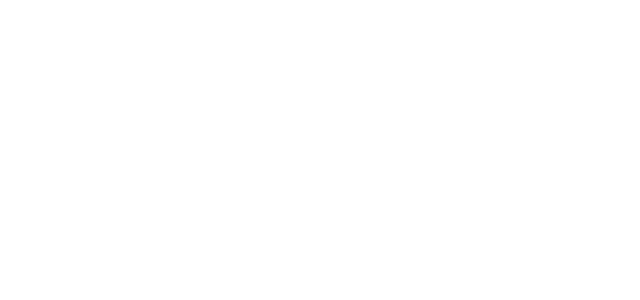
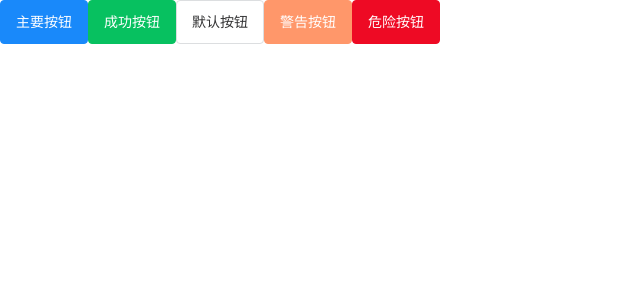
Before and after one commit to cloud-ripple/friend-match-frontend, a Vue app: page / in a window 1280 px wide. Before the commit this address had no page. Shown: the top 300 px of the page, without its empty margins (0-640 px from the left). Built offline with nearby package versions, Linux system fonts and the light colour scheme.

Commit message:
安装vant-按需引入组件样式配置

```diff
--- a/package.json
+++ b/package.json
@@ -13,6 +13,7 @@
   },
   "dependencies": {
     "pinia": "^2.1.7",
+    "vant": "^4.7.3",
     "vue": "^3.3.4",
     "vue-router": "^4.2.5"
   },
@@ -20,6 +21,7 @@
     "@rushstack/eslint-patch": "^1.3.3",
     "@tsconfig/node18": "^18.2.2",
     "@types/node": "^18.18.5",
+    "@vant/auto-import-resolver": "^1.0.2",
     "@vitejs/plugin-vue": "^4.4.0",
     "@vue/eslint-config-prettier": "^8.0.0",
     "@vue/eslint-config-typescript": "^12.0.0",
@@ -29,6 +31,7 @@
     "npm-run-all2": "^6.1.1",
     "prettier": "^3.0.3",
     "typescript": "~5.2.0",
+    "unplugin-vue-components": "^0.25.2",
     "vite": "^4.4.11",
     "vue-tsc": "^1.8.19"
   }
--- a/src/App.vue
+++ b/src/App.vue
@@ -3,7 +3,11 @@
 </script>
 
 <template>
-
+  <van-button type="primary">主要按钮</van-button>
+  <van-button type="success">成功按钮</van-button>
+  <van-button type="default">默认按钮</van-button>
+  <van-button type="warning">警告按钮</van-button>
+  <van-button type="danger">危险按钮</van-button>
 </template>
 
 <style scoped>
--- a/vite.config.ts
+++ b/vite.config.ts
@@ -2,10 +2,19 @@
 
 import { defineConfig } from 'vite'
 import vue from '@vitejs/plugin-vue'
+// Vant UI 组件样式自动按需引入
+// 就可以直接在模板中使用 Vant 组件了，unplugin-vue-components 会解析模板并自动注册对应的组件, @vant/auto-import-resolver 会自动引入对应的组件样式。
+import Components from 'unplugin-vue-components/vite';
+import { VantResolver } from "@vant/auto-import-resolver";
 
 // https://vitejs.dev/config/
 export default defineConfig({
-  plugins: [vue()],
+  plugins: [
+    vue(),
+    Components({
+      resolvers: [VantResolver()]
+    })
+  ],
   resolve: {
     alias: {
       '@': fileURLToPath(new URL('./src', import.meta.url))
```
Also changed, not shown: components.d.ts (added, +14 -0 lines), 1 other file (tests, documents, lock files or other folders).
